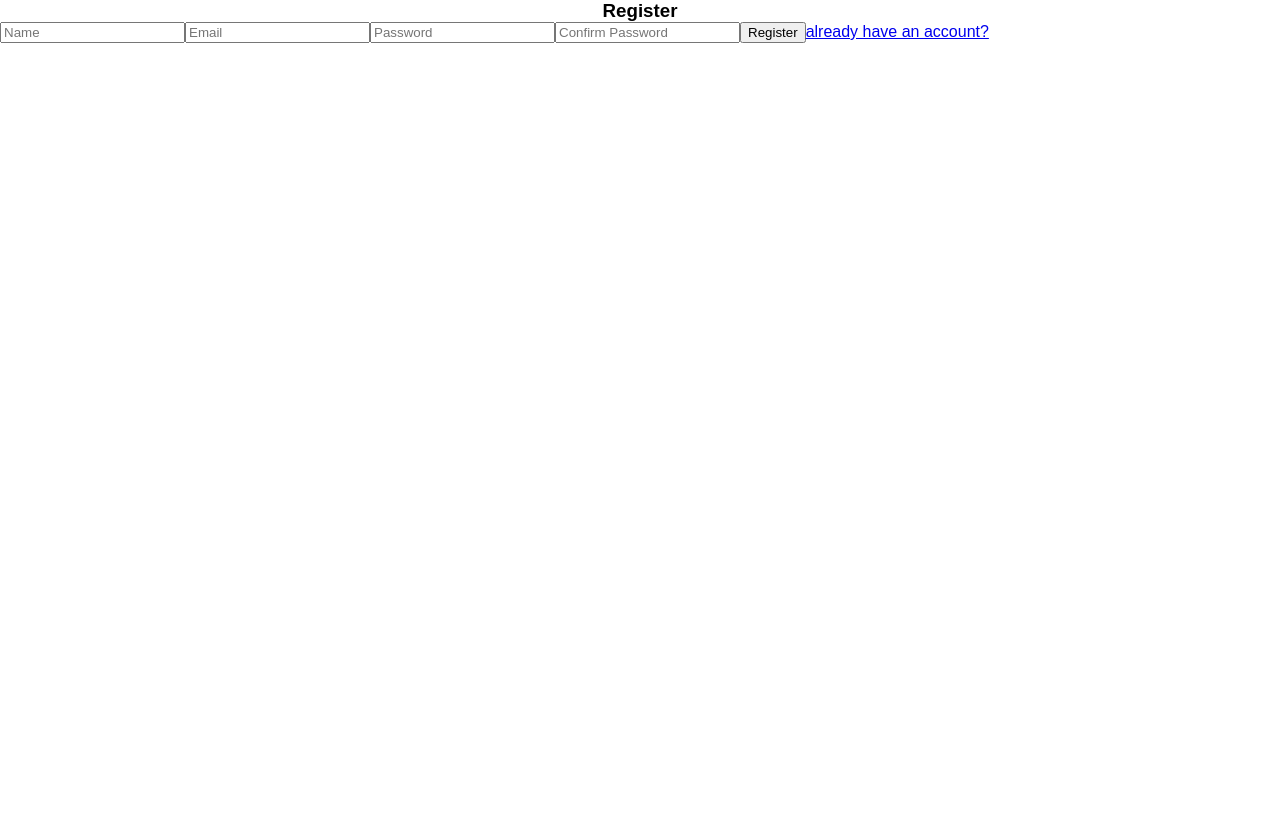
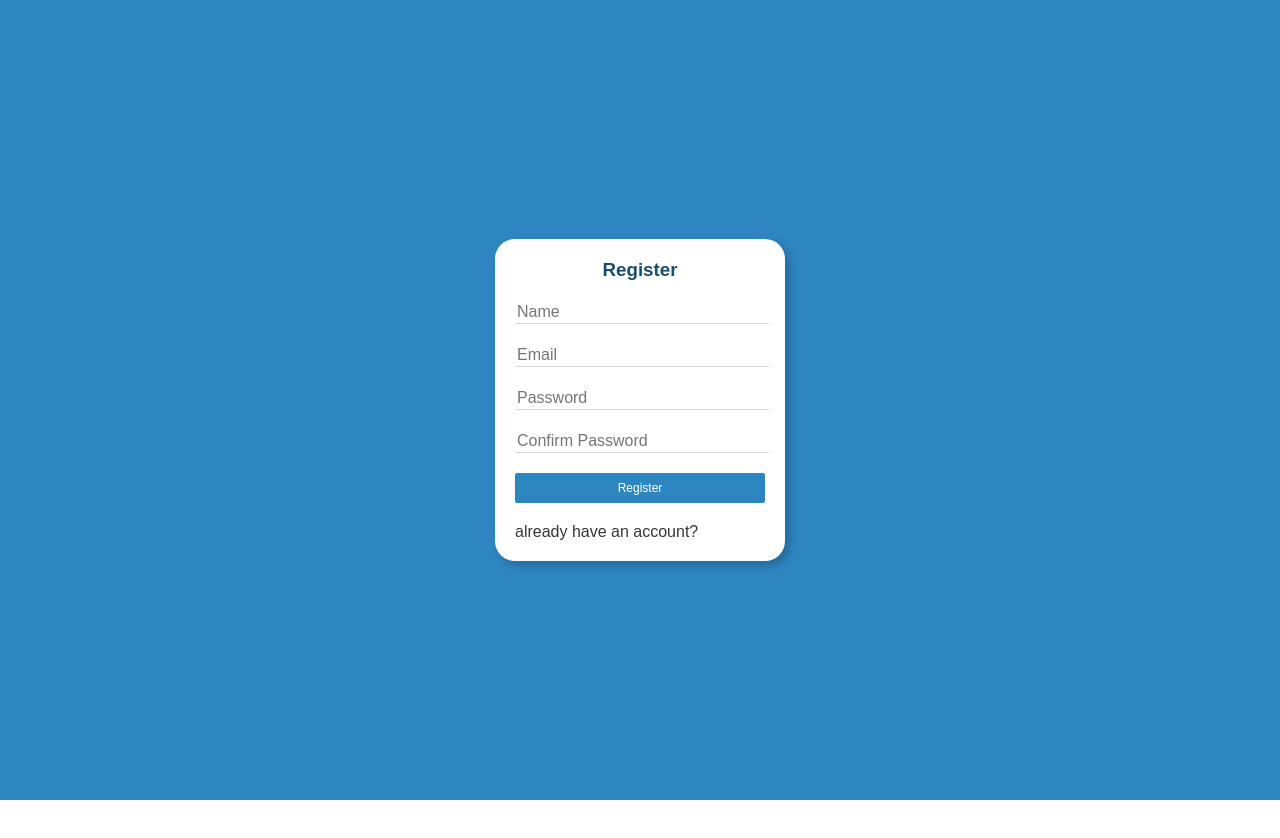
Before and after one commit to axelme28/journal-app, a React (Create React App) app: page /auth/register in a window 1280 px wide. Shown: the top 838 px of the page. After the commit the page ends 800 px from the top, so only its background shows below. Built offline with nearby package versions, Linux system fonts and the light colour scheme.

Commit message:
add styles

```diff
--- a/src/routers/Auth.Routes.js
+++ b/src/routers/Auth.Routes.js
@@ -5,14 +5,16 @@ import { RegisterScreen } from "../components/auth/RegisterScreen";
 
 export const AuthRoutes = () => {
   return (
-    <div>
-      <Switch>
-        <Route path="/auth/login" component={LogInScreen} />
+    <div className="auth__main">
+      <div className="auth__box-container">
+        <Switch>
+          <Route path="/auth/login" component={LogInScreen} />
 
-        <Route path="/auth/register" component={RegisterScreen} />
+          <Route path="/auth/register" component={RegisterScreen} />
 
-        <Redirect to="/auth/login" />
-      </Switch>
+          <Redirect to="/auth/login" />
+        </Switch>
+      </div>
     </div>
   );
 };
--- a/src/styles/base/_base.scss
+++ b/src/styles/base/_base.scss
@@ -5,7 +5,7 @@
 
 html,
 body {
-  height: 100vw;
+  height: 100vh;
   width: 100vw;
 }
 
--- a/src/styles/base/_settings.scss
+++ b/src/styles/base/_settings.scss
@@ -1,4 +1,7 @@
 //colors
-$primary: #5c62c5;
+$primary: #2e86c1;
 $dark-grey: #363636;
 $light-grey: #d8d8d8;
+$white: #fff;
+$google-blue: #4285f4;
+$button-active-blue: #1669f2;
--- /dev/null
+++ b/src/styles/components/_auth.scss
@@ -0,0 +1,59 @@
+.auth__main {
+    align-items: center;
+    display: flex;
+    background-color: $primary;
+    justify-content: center;
+    margin: 0;
+    height: 100vh;
+    width: 100vw;
+}
+
+.auth__box-container {
+    background-color: white;
+    box-shadow: 5px 5px 10px 0 rgba(0, 0, 0, 0.2);
+    border-radius: 2px;
+    padding: 20px;
+    width: 250px;
+    border-radius: 20px;
+}
+
+.auth__title {
+    color: darken($color: $primary, $amount: 20);
+    margin-bottom: 20px;
+}
+
+.auth__input {
+    color: $dark-grey;
+    border: 0px;
+    border-bottom: 1px solid $light-grey;
+    font-size: 16px;
+    margin-bottom: 20px;
+    height: 20px;
+    width: 100%;
+
+    transition: border-bottom 0.3s ease-in-out;
+    &:focus {
+        border-bottom: 1px solid $primary;
+        outline: none;
+    }
+}
+
+.auth_social-networks {
+    align-items: center;
+    display: flex;
+    justify-content: center;
+    flex-direction: column;
+    padding-top: 2rem;
+    padding-bottom: 20px;
+    width: 100%;
+}
+
+.auth__alert-error {
+    background-color: red;
+    border-radius: 5px;
+    color: white;
+    display: flex;
+    justify-content: center;
+    margin-bottom: 10px;
+    padding: 5px;
+}
--- /dev/null
+++ b/src/styles/components/_buttons.scss
@@ -0,0 +1,89 @@
+.btn {
+    background-color: transparent;
+    border: none;
+    color: white;
+    cursor: pointer;
+    font-size: 12px;
+    padding: 7px 10px 7px 10px;
+
+    &:focus {
+        outline: none;
+    }
+}
+
+.btn-primary {
+    background-color: $primary;
+    border: 1px solid $primary;
+    color: white;
+    margin-right: 10px;
+    border-radius: 2px;
+
+    &:disabled {
+        background-color: lighten($color: $primary, $amount: 15);
+    }
+
+    &:hover {
+        background-color: darken($color: $primary, $amount: 15);
+    }
+}
+
+.btn-block {
+    width: 100%;
+}
+
+.btn-logout {
+    align-items: center;
+    display: flex;
+    justify-content: end;
+    margin-top: 30px;
+    width: 100%;
+
+    transition: color 0.3s ease-in-out;
+
+    &:hover {
+        color: #ff3524;
+    }
+}
+
+// google button
+.google-btn {
+    cursor: pointer;
+    margin-top: 5px;
+    width: 100%;
+    height: 42px;
+    background-color: $google-blue;
+    border-radius: 2px;
+    box-shadow: 0 3px 4px 0 rgba(0, 0, 0, 0.25);
+
+    transition: box-shadow 0.3s ease;
+
+    .google-icon-wrapper {
+        position: absolute;
+        margin-top: 1px;
+        margin-left: 1px;
+        width: 40px;
+        height: 40px;
+        border-radius: 2px;
+        background-color: $white;
+    }
+    .google-icon {
+        position: absolute;
+        margin-top: 11px;
+        margin-left: 11px;
+        width: 18px;
+        height: 18px;
+    }
+    .btn-text {
+        float: right;
+        margin: 11px 40px 0 0;
+        color: $white;
+        font-size: 14px;
+        letter-spacing: 0.2px;
+    }
+    &:hover {
+        box-shadow: 0 0 6px $google-blue;
+    }
+    &:active {
+        background: $button-active-blue;
+    }
+}
--- /dev/null
+++ b/src/styles/components/_journal.scss
@@ -0,0 +1,93 @@
+.journal__main-content {
+    display: flex;
+}
+
+.journal__sidebar {
+    background-color: #4e63ff;
+    color: $white;
+    display: flex;
+    flex-direction: column;
+    height: 100vh;
+    padding-left: 10px;
+    padding-right: 10px;
+    width: 450px;
+}
+
+.journal__sidebar-navbar {
+    display: flex;
+    justify-content: space-between;
+}
+
+.journal__sidebar-navbar h3 {
+    font-weight: bold;
+}
+
+.journal__btn-logout {
+    display: flex;
+    justify-content: end;
+    align-items: center;
+}
+
+.journal__new-entry {
+    align-items: center;
+    display: flex;
+    cursor: pointer;
+    flex-direction: column;
+    justify-content: center;
+    margin-top: 30px;
+    width: 100%;
+
+    transition: color 0.3s ease-in-out;
+
+    &:hover {
+        color: darken($color: $white, $amount: 20);
+    }
+}
+
+.journal__entries {
+    margin-top: 30px;
+    flex: 1 1 auto;
+    overflow: scroll;
+}
+
+.journal__entry {
+    background-color: white;
+    border-radius: 5px;
+    color: $dark-grey;
+    display: flex;
+    margin-bottom: 10px;
+    overflow: hidden;
+    cursor: pointer;
+}
+
+.journal__entry-picture {
+    height: 75px;
+    width: 75px;
+}
+
+.journal__entry-body {
+    padding: 10px;
+}
+
+.journal__entry-title {
+    font-size: 1.2rem;
+    font-weight: bold;
+    margin-bottom: 5px;
+}
+
+.journal__entry-content {
+    font-size: 0.9rem;
+    margin-bottom: 5px;
+}
+
+.journal__entry-date-box {
+    align-items: center;
+    display: flex;
+    justify-content: center;
+    flex-direction: column;
+    padding: 5px;
+}
+
+.journal__entry-date-box {
+    font-size: 12px;
+}
--- /dev/null
+++ b/src/styles/components/_links.scss
@@ -0,0 +1,7 @@
+.link {
+    text-decoration: none;
+    color: $dark-grey;
+    &:hover {
+        text-decoration: underline;
+    }
+}
--- a/src/styles/styles.scss
+++ b/src/styles/styles.scss
@@ -1,2 +1,8 @@
 @import "./base/settings.scss";
 @import "./base/base";
+
+// components
+@import "./components/auth";
+@import "./components/buttons";
+@import "./components/links";
+@import "./components/journal.scss";
```
